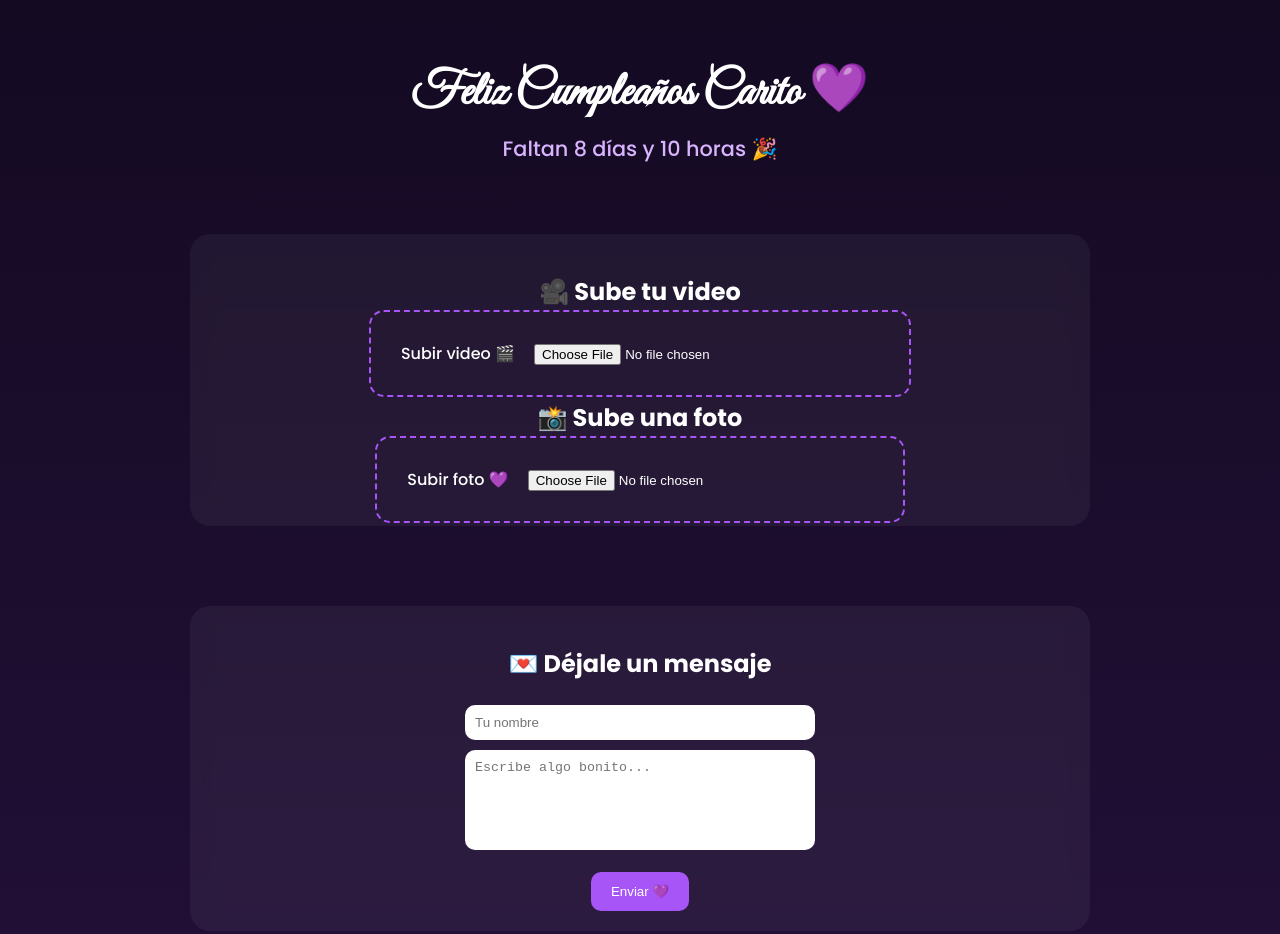
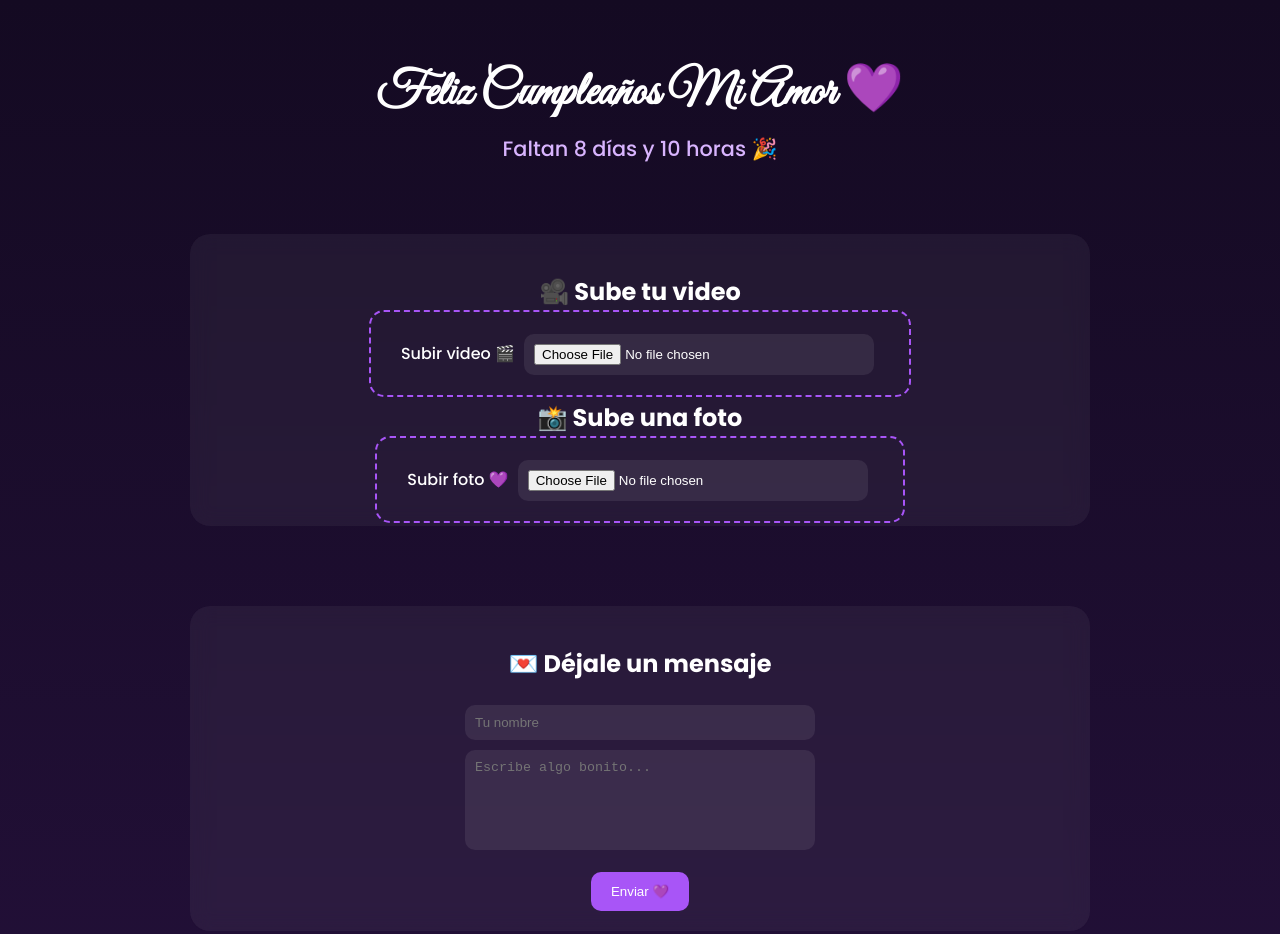
Before and after one commit to alejomaster0254589785/cumple-novia, a plain HTML site: page index.html in a window 1280 px wide. Shown: the top 934 px of the page. Drawn offline with Linux system fonts and the light colour scheme; no server answers.

Commit message:
Update birthday title and header text

```diff
--- a/index.html
+++ b/index.html
@@ -3,7 +3,7 @@
 <head>
   <meta charset="UTF-8">
   <meta name="viewport" content="width=device-width, initial-scale=1.0">
-  <title>Cumpleaños Carito 💜</title>
+  <title>Cumpleaños 💜</title>
 
   <link href="https://fonts.googleapis.com/css2?family=Poppins:wght@300;500;700&family=Great+Vibes&display=swap" rel="stylesheet">
 
@@ -38,10 +38,21 @@
   width:80%;
   max-width:350px;
   box-sizing:border-box;
+  background: rgba(255,255,255,0.08);
+  color:#fff;
+  transition: all 0.25s ease;
 }
 
 textarea{
   height:40px;
+}
+
+/* ✨ EFECTO FOCUS */
+input:focus, textarea:focus{
+  outline: none;
+  background: rgba(255,255,255,0.12);
+  box-shadow: 0 0 0 2px rgba(168,85,247,0.6), 0 0 15px rgba(168,85,247,0.4);
+  transform: scale(1.02);
 }
     textarea{height:100px;resize:none;}
 
@@ -60,7 +71,7 @@ textarea{
 <div class="bg-collage" id="collage"></div>
 
 <header>
-  <h1>Feliz Cumpleaños Carito 💜</h1>
+  <h1>Feliz Cumpleaños Mi Amor 💜</h1>
   <div class="contador" id="contador"></div>
 </header>
 
```
